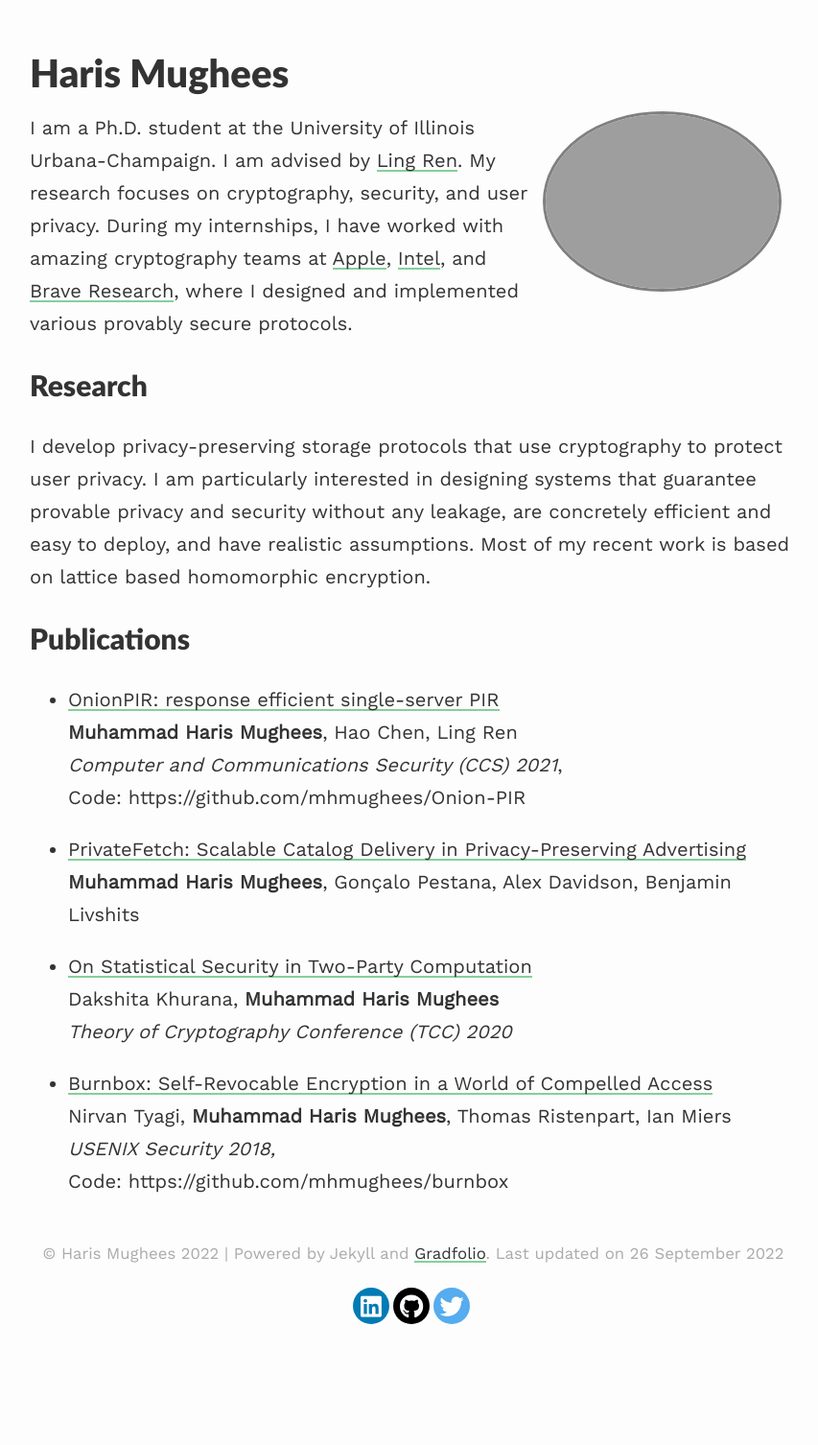
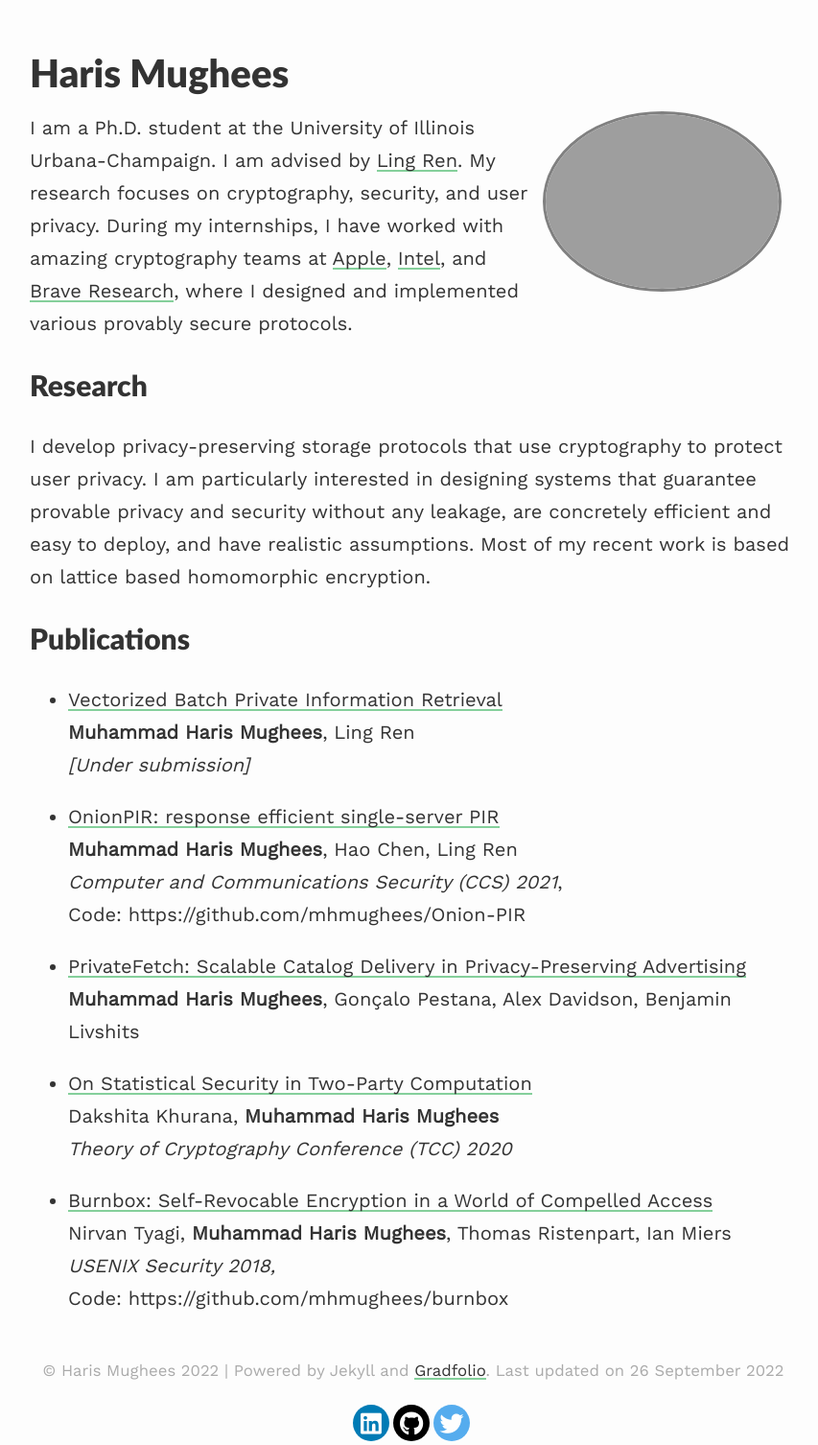
Before and after one commit to mhmughees/mhmughees.github.io, a Jekyll site: the page built from index.md, in a window 1280 px wide. Shown: the whole page at 96% size, without its empty margins (209-1062 px from the left). Built offline with Jekyll 4.4.1, drawn with Linux system fonts in a browser that asks for light colours; nearby versions of some CDN libraries; before the commit the page ends 1384 px from its top, so only the background shows below that.

Commit message:
Update index.md
added new paper

```diff
--- a/index.md
+++ b/index.md
@@ -15,6 +15,10 @@ I am a Ph.D. student at the University of Illinois Urbana-Champaign. I am advise
 
 ## Publications
 
+- [Vectorized Batch Private Information Retrieval](https://eprint.iacr.org/2022/1262)
+**Muhammad Haris Mughees**, Ling Ren
+*[Under submission]*
+
 - [OnionPIR: response efficient single-server PIR](https://dl.acm.org/doi/abs/10.1145/3460120.3485381?casa_token=6SS2B61Ci8EAAAAA:MjC1TSdtTrYwLFPQlhQo4h0LH1Uetk4lp3_m6byNa6UzG2VHoKO1adnYOTZ6nZEx3lIZX3jEASnQaQ)
 **Muhammad Haris Mughees**, Hao Chen, Ling Ren
 *Computer and Communications Security (CCS) 2021*,
```
